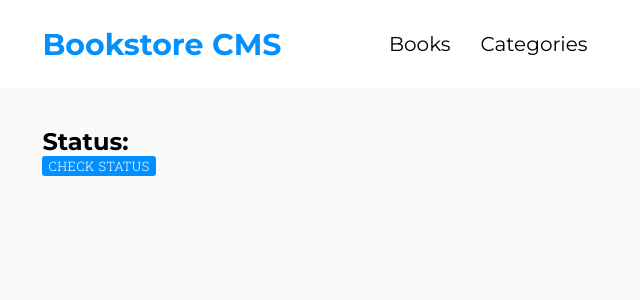
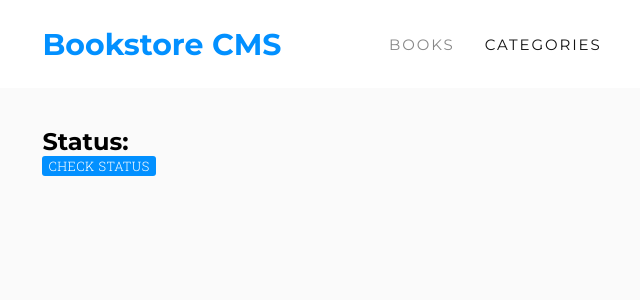
Before and after one commit to hajnaloltyan/react-bookstore, a React (Vite) app: page /#/categories in a window 1280 px wide. Shown: the top 300 px of the page, without its empty margins (60-700 px from the left). Built offline with nearby package versions, Linux system fonts and the light colour scheme; no server answers.

Commit message:
Style the Navbar links according to given design

```diff
--- a/src/App.jsx
+++ b/src/App.jsx
@@ -9,8 +9,8 @@ const App = () => (
     <Routes>
       <Route path="/" element={<Layout />}>
         <Route index element={<Books />} />
-        <Route path="/categories" element={<Categories />} />
-        <Route path="/*" element={<ErrorPage />} />
+        <Route path="categories" element={<Categories />} />
+        <Route path="*" element={<ErrorPage />} />
       </Route>
     </Routes>
   </Router>
--- a/src/components/Navbar/Navbar.css
+++ b/src/components/Navbar/Navbar.css
@@ -1,6 +1,8 @@
 .navlinks {
   display: flex;
   gap: 30px;
-  color: green;
-  font-size: 20px;
 }
+
+.active {
+  opacity: 100%;
+}
--- a/src/components/Navbar/Navbar.jsx
+++ b/src/components/Navbar/Navbar.jsx
@@ -3,7 +3,7 @@ import './Navbar.css';
 
 const links = [
   { path: '/', text: 'Books' },
-  { path: 'categories', text: 'Categories' },
+  { path: '/categories', text: 'Categories' },
 ];
 
 const Navbar = () => (
@@ -13,7 +13,6 @@ const Navbar = () => (
         <li key={text}>
           <NavLink
             to={path}
-            className="active"
           >
             {text}
           </NavLink>
--- a/src/index.css
+++ b/src/index.css
@@ -7,6 +7,7 @@
   --white: #ffffff;
   --black: #000;
   --bg-grey: #fafafa;
+  --black-font: #121212;
 }
 
 h1,
@@ -25,7 +26,11 @@ li {
 
 a {
   text-decoration: none;
-  color: var(--black);
+  color: var(--black-font);
+  opacity: 50%;
+  font-size: 15px;
+  letter-spacing: 1.9px;
+  text-transform: uppercase;
 }
 
 button {
```
